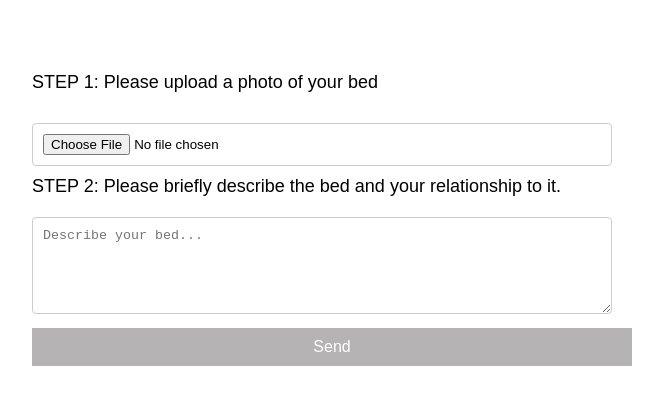
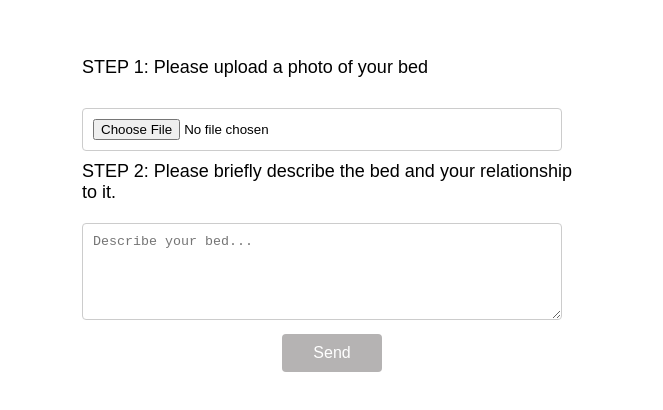
Before and after one commit to jessejixin/jessejixin.github.io, a plain HTML site: page website2.html in a window 1280 px wide. Shown: the part 186-596 px from the top of the page, without its empty margins (308-971 px from the left). Drawn offline with nearby package versions, Linux system fonts and the light colour scheme.

Commit message:
Modified file uploader

```diff
--- a/website2.css
+++ b/website2.css
@@ -11,7 +11,7 @@ body {
 
 .input-box {
     padding: 20px;
-    max-width: 600px;
+    max-width: 500px;
     width: 100%;
     background-color: white;
 }
@@ -40,14 +40,15 @@ body {
     background-color: #b5b3b3;
     color: white;
     border: none;
-    padding: 10px 20px;
+    padding: 10px 0; /* 调整按钮的内边距 */
     text-align: center;
     text-decoration: none;
-    display: inline-block;
+    display: block; /* 将按钮设为块级元素 */
+    width: calc(100% - 400px); /* 减去内边距的宽度 */
+    margin: 10px auto; /* 居中按钮 */
     font-size: 16px;
-    margin-top: 10px;
     cursor: pointer;
-    width: 100%;
+    border-radius: 4px;
     box-sizing: border-box;
 }
 
--- a/website2.html
+++ b/website2.html
@@ -41,19 +41,6 @@
             // Implement your progress bar logic here if needed
         }
     </script>
-
-    <!-- 获取IP地址的 JavaScript 代码 -->
-    <script src="https://code.jquery.com/jquery-latest.js"></script>
-    <script type="text/javascript">
-        $(document).ready(function () {
-            $.getJSON("https://api.ip.sb/geoip?callback=?",
-                function (json) {
-                    console.log(json.ip);
-                    document.getElementById("ip").value = json.ip;
-                }
-            );
-        });
-    </script>
 </body>
 
 </html>
```
